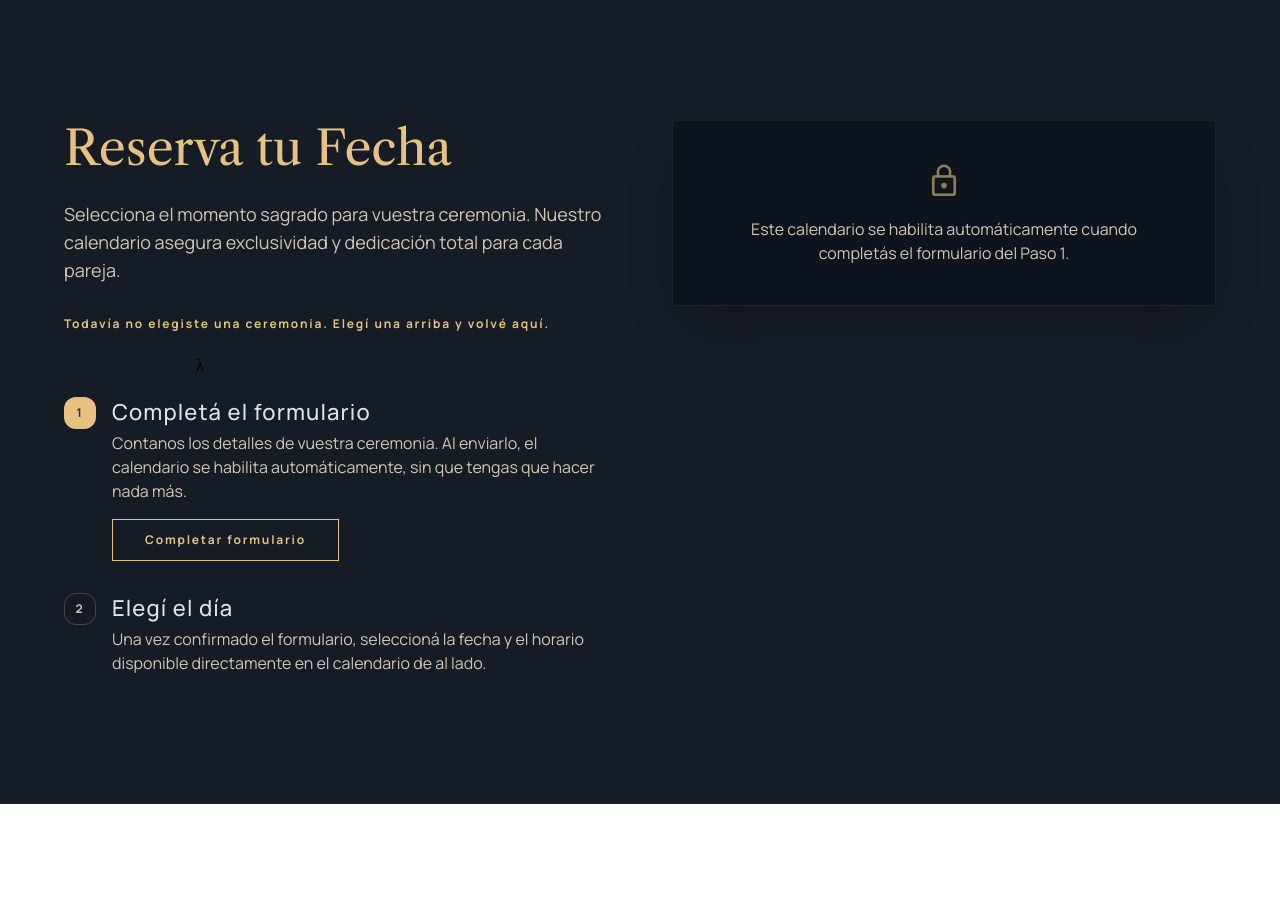
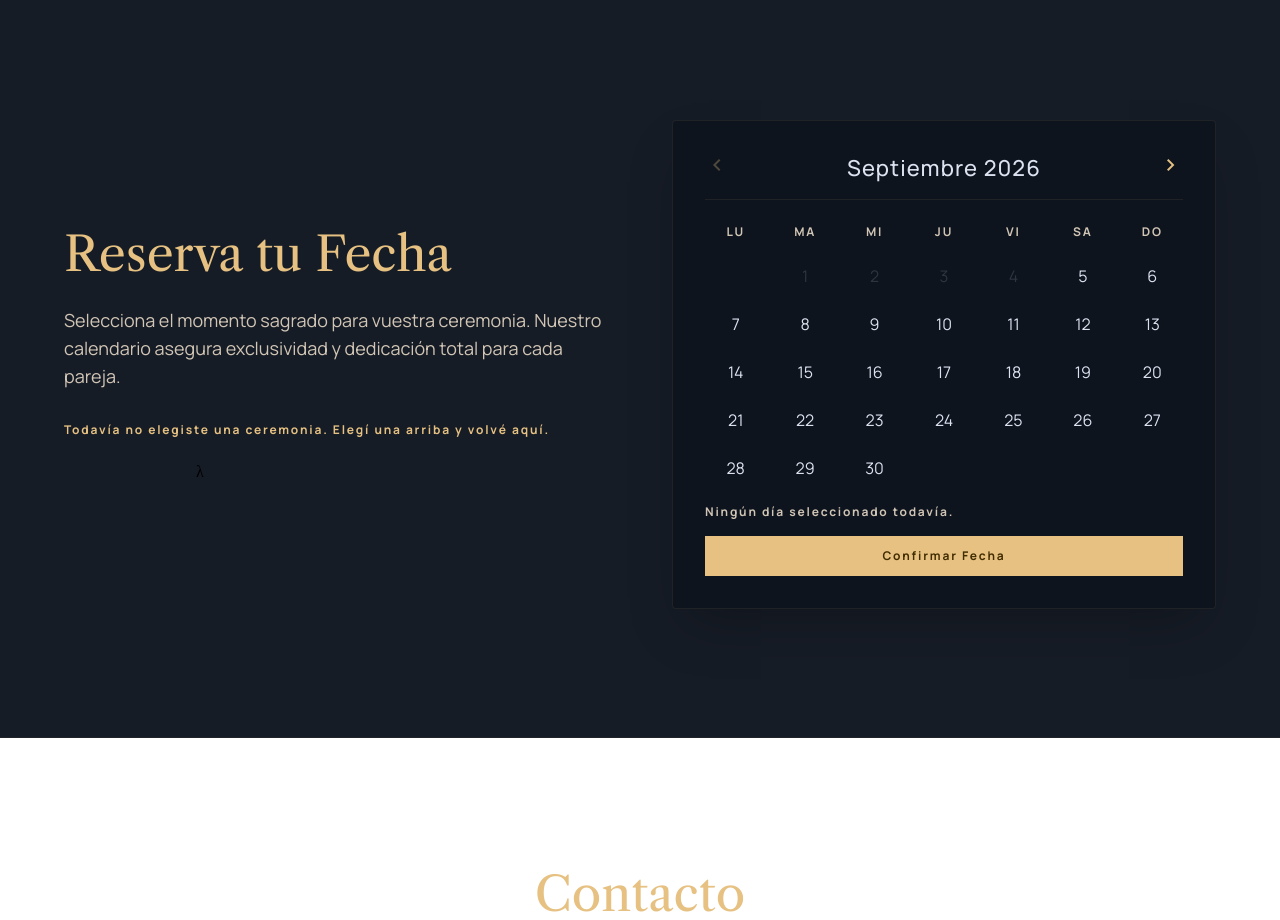
Before and after one commit to paulachiaia38-spec/tourmaline-parfait-502c7b, a website: page index.html in a window 1280 px wide. Shown: the part 1740-2660 px from the top of the page. Drawn offline with nearby package versions, Linux system fonts and the light colour scheme; no server answers.

Commit message:
Add files via upload

```diff
--- a/index.html
+++ b/index.html
@@ -210,53 +210,29 @@
 </section>
 <!-- Booking Section -->
 <section class="py-section-gap px-margin-mobile md:px-margin-desktop bg-surface-container-low border-y border-outline-variant/20" id="agenda">
-<div class="max-w-container-max mx-auto grid grid-cols-1 md:grid-cols-2 gap-16 items-start">
+<div class="max-w-container-max mx-auto grid grid-cols-1 md:grid-cols-2 gap-16 items-center">
 <div>
 <h2 class="font-headline-lg text-headline-lg text-primary mb-6">Reserva tu Fecha</h2>
 <p class="font-body-lg text-body-lg text-on-surface-variant mb-8">
                         Selecciona el momento sagrado para vuestra ceremonia. Nuestro calendario asegura exclusividad y dedicación total para cada pareja.
                     </p>
-<p class="font-label-caps text-label-caps text-primary mb-8" id="agenda-ceremonia-seleccionada">Todavía no elegiste una ceremonia. Elegí una arriba y volvé aquí.</p>
+<p class="font-label-caps text-label-caps text-primary" id="agenda-ceremonia-seleccionada">Todavía no elegiste una ceremonia. Elegí una arriba y volvé aquí.</p>
 <div class="ritual-divider w-1/2 mx-0"></div>
-<div class="space-y-8 mt-8">
-<div class="flex items-start gap-4">
-<span class="flex-shrink-0 w-8 h-8 rounded-full bg-primary text-on-primary font-label-caps text-label-caps flex items-center justify-center">1</span>
-<div>
-<h4 class="font-title-lg text-title-lg text-on-surface mb-1">Completá el formulario</h4>
-<p class="font-body-md text-body-md text-on-surface-variant mb-4">Contanos los detalles de vuestra ceremonia. Al enviarlo, el calendario se habilita automáticamente, sin que tengas que hacer nada más.</p>
-<button class="border border-primary text-primary hover:bg-primary hover:text-on-primary font-label-caps text-label-caps py-3 px-8 rounded-DEFAULT transition-colors" id="btn-abrir-formulario" type="button">
-                                Completar formulario
-                            </button>
 </div>
+<div class="bg-surface border border-outline-variant/30 p-8 rounded-lg shadow-2xl">
+<div class="flex justify-between items-center mb-6 border-b border-outline-variant/30 pb-4">
+<button class="text-primary hover:text-primary-fixed disabled:opacity-30 disabled:cursor-not-allowed" id="btn-mes-anterior" onclick="cambiarMes(-1)" type="button"><span class="material-symbols-outlined">chevron_left</span></button>
+<span class="font-title-lg text-title-lg text-on-surface capitalize" id="calendario-mes-actual"></span>
+<button class="text-primary hover:text-primary-fixed disabled:opacity-30 disabled:cursor-not-allowed" id="btn-mes-siguiente" onclick="cambiarMes(1)" type="button"><span class="material-symbols-outlined">chevron_right</span></button>
 </div>
-<div class="flex items-start gap-4">
-<span class="flex-shrink-0 w-8 h-8 rounded-full border border-outline-variant text-on-surface-variant font-label-caps text-label-caps flex items-center justify-center">2</span>
-<div>
-<h4 class="font-title-lg text-title-lg text-on-surface mb-1">Elegí el día</h4>
-<p class="font-body-md text-body-md text-on-surface-variant">Una vez confirmado el formulario, seleccioná la fecha y el horario disponible directamente en el calendario de al lado.</p>
+<div class="grid grid-cols-7 gap-2 text-center font-label-caps text-label-caps text-on-surface-variant mb-4">
+<div>LU</div><div>MA</div><div>MI</div><div>JU</div><div>VI</div><div>SA</div><div>DO</div>
 </div>
-</div>
-</div>
-</div>
-<div class="bg-surface border border-outline-variant/30 rounded-lg shadow-2xl overflow-hidden">
-<!-- Estado: bloqueado -->
-<div class="p-10 text-center" id="calendario-locked">
-<span class="material-symbols-outlined text-primary text-4xl mb-4 opacity-60">lock</span>
-<p class="font-body-md text-body-md text-on-surface-variant">Este calendario se habilita automáticamente cuando completás el formulario del Paso 1.</p>
-</div>
-<!-- Estado: esperando confirmación -->
-<div class="hidden p-10 text-center" id="calendario-waiting">
-<div class="mx-auto mb-4 w-8 h-8 border-2 border-outline-variant border-t-primary rounded-full animate-spin"></div>
-<p class="font-label-caps text-label-caps text-primary mb-2">Esperando confirmación del formulario…</p>
-<p class="font-body-md text-body-md text-on-surface-variant">Esto se actualiza solo apenas lo envíes.</p>
-</div>
-<!-- Estado: desbloqueado -->
-<div class="hidden" id="calendario-unlocked">
-<div class="bg-primary text-on-primary font-label-caps text-label-caps py-4 px-6">
-                        ✓ Formulario recibido — elegí día y horario disponible
-                    </div>
-<iframe frameborder="0" id="google-calendar-iframe" style="width:100%; height:600px; display:block; border:0;"></iframe>
-</div>
+<div class="grid grid-cols-7 gap-2 text-center font-body-md text-body-md" id="calendario-dias"></div>
+<p class="font-label-caps text-label-caps text-on-surface-variant mt-4" id="fecha-seleccionada-texto">Ningún día seleccionado todavía.</p>
+<button class="w-full mt-4 bg-primary text-on-primary font-label-caps text-label-caps py-3 rounded-DEFAULT hover:opacity-90 transition-opacity" id="btn-confirmar-fecha" onclick="confirmarFecha()" type="button">
+                        Confirmar Fecha
+                    </button>
 </div>
 </div>
 </section>
@@ -269,6 +245,8 @@
 <p class="hidden">
 <label>No completar: <input name="bot-field"/></label>
 </p>
+<input id="input-ceremonia" name="Ceremonia" type="hidden" value=""/>
+<input id="input-fecha" name="Fecha solicitada" type="hidden" value=""/>
 <div class="grid grid-cols-1 md:grid-cols-2 gap-6">
 <div>
 <label class="block font-label-caps text-label-caps text-on-surface-variant mb-2">Nombres</label>
@@ -430,83 +408,110 @@
             document.getElementById('agenda').scrollIntoView({ behavior: 'smooth' });
         }
 
-        // ---- Google Form + Google Calendar (Paso 1 desbloquea Paso 2) ----
-        // Reemplazar estos 4 valores por los tuyos (ver instrucciones del README interno):
-        const FORM_BASE_URL = 'https://docs.google.com/forms/d/e/TU_FORM_ID/viewform';
-        const TOKEN_ENTRY_ID = 'entry.111111111';       // ID del campo oculto "token_sesion" en el Form
-        const CEREMONIA_ENTRY_ID = 'entry.222222222';   // ID del campo "Ceremonia" en el Form (opcional)
-        const CALENDAR_SCHEDULE_URL = 'https://calendar.google.com/calendar/appointments/schedules/TU_SCHEDULE_ID?gv=true';
-        const POLL_INTERVAL_MS = 3000;
+        // ---- Calendario dinámico (mes actual + 12 meses hacia adelante) ----
+        const MESES = ['enero', 'febrero', 'marzo', 'abril', 'mayo', 'junio', 'julio', 'agosto', 'septiembre', 'octubre', 'noviembre', 'diciembre'];
+        const hoy = new Date();
+        hoy.setHours(0, 0, 0, 0);
+        const mesInicial = new Date(hoy.getFullYear(), hoy.getMonth(), 1);
+        const mesMaximo = new Date(hoy.getFullYear(), hoy.getMonth() + 11, 1); // 12 meses navegables en total
+        let mesVisible = new Date(mesInicial);
+        let fechaSeleccionada = null;
 
-        function obtenerOCrearToken() {
-            let token = localStorage.getItem('horkion-form-token');
-            if (!token) {
-                token = crypto.randomUUID();
-                localStorage.setItem('horkion-form-token', token);
-            }
-            return token;
+        function cambiarMes(delta) {
+            const nuevoMes = new Date(mesVisible.getFullYear(), mesVisible.getMonth() + delta, 1);
+            if (nuevoMes < mesInicial || nuevoMes > mesMaximo) return;
+            mesVisible = nuevoMes;
+            renderCalendario();
         }
 
-        const formToken = obtenerOCrearToken();
-        let pollTimer = null;
+        function renderCalendario() {
+            const etiquetaMes = document.getElementById('calendario-mes-actual');
+            etiquetaMes.textContent = MESES[mesVisible.getMonth()] + ' ' + mesVisible.getFullYear();
 
-        function mostrarLocked() {
-            document.getElementById('calendario-locked').classList.remove('hidden');
-            document.getElementById('calendario-waiting').classList.add('hidden');
-            document.getElementById('calendario-unlocked').classList.add('hidden');
-        }
+            document.getElementById('btn-mes-anterior').disabled = (mesVisible.getFullYear() === mesInicial.getFullYear() && mesVisible.getMonth() === mesInicial.getMonth());
+            document.getElementById('btn-mes-siguiente').disabled = (mesVisible.getFullYear() === mesMaximo.getFullYear() && mesVisible.getMonth() === mesMaximo.getMonth());
 
-        function mostrarWaiting() {
-            document.getElementById('calendario-locked').classList.add('hidden');
-            document.getElementById('calendario-waiting').classList.remove('hidden');
-            document.getElementById('calendario-unlocked').classList.add('hidden');
-        }
+            const contenedorDias = document.getElementById('calendario-dias');
+            contenedorDias.innerHTML = '';
 
-        function mostrarUnlocked() {
-            document.getElementById('calendario-locked').classList.add('hidden');
-            document.getElementById('calendario-waiting').classList.add('hidden');
-            document.getElementById('calendario-unlocked').classList.remove('hidden');
+            const primerDiaDelMes = new Date(mesVisible.getFullYear(), mesVisible.getMonth(), 1);
+            const diasEnElMes = new Date(mesVisible.getFullYear(), mesVisible.getMonth() + 1, 0).getDate();
+            // Lunes = 0 ... Domingo = 6
+            const offsetInicial = (primerDiaDelMes.getDay() + 6) % 7;
 
-            const iframe = document.getElementById('google-calendar-iframe');
-            if (!iframe.src) iframe.src = CALENDAR_SCHEDULE_URL;
+            for (let i = 0; i < offsetInicial; i++) {
+                const vacio = document.createElement('div');
+                contenedorDias.appendChild(vacio);
+            }
 
-            localStorage.setItem('horkion-form-completado', 'true');
-            if (pollTimer) clearInterval(pollTimer);
-        }
+            for (let dia = 1; dia <= diasEnElMes; dia++) {
+                const fechaCelda = new Date(mesVisible.getFullYear(), mesVisible.getMonth(), dia);
+                const celda = document.createElement('div');
+                celda.textContent = dia;
 
-        async function chequearEstadoFormulario() {
-            try {
-                const res = await fetch('/.netlify/functions/check-status?token=' + encodeURIComponent(formToken));
-                const data = await res.json();
-                if (data.completed) mostrarUnlocked();
-            } catch (err) {
-                console.error('Error consultando estado del formulario:', err);
+                const esPasado = fechaCelda < hoy;
+                const esSeleccionada = fechaSeleccionada && fechaCelda.getTime() === fechaSeleccionada.getTime();
+
+                if (esPasado) {
+                    celda.className = 'py-2 rounded text-surface-variant cursor-not-allowed';
+                } else if (esSeleccionada) {
+                    celda.className = 'py-2 bg-primary text-on-primary rounded font-bold shadow-[0_0_10px_rgba(230,193,130,0.5)] cursor-pointer';
+                } else {
+                    celda.className = 'py-2 hover:bg-primary/20 rounded cursor-pointer text-on-surface';
+                    celda.addEventListener('click', () => {
+                        fechaSeleccionada = fechaCelda;
+                        renderCalendario();
+                        actualizarTextoFecha();
+                    });
+                }
+
+                contenedorDias.appendChild(celda);
             }
         }
 
-        function iniciarPolling() {
-            chequearEstadoFormulario();
-            pollTimer = setInterval(chequearEstadoFormulario, POLL_INTERVAL_MS);
+        function actualizarTextoFecha() {
+            const texto = document.getElementById('fecha-seleccionada-texto');
+            if (!fechaSeleccionada) {
+                texto.textContent = 'Ningún día seleccionado todavía.';
+                return;
+            }
+            const dd = String(fechaSeleccionada.getDate()).padStart(2, '0');
+            const mm = MESES[fechaSeleccionada.getMonth()];
+            const yyyy = fechaSeleccionada.getFullYear();
+            texto.textContent = 'Fecha seleccionada: ' + dd + ' de ' + mm + ' de ' + yyyy;
         }
 
-        document.getElementById('btn-abrir-formulario').addEventListener('click', () => {
-            const params = new URLSearchParams();
-            params.set('usp', 'pp_url');
-            params.set(TOKEN_ENTRY_ID, formToken);
-            if (ceremoniaSeleccionada) {
-                params.set(CEREMONIA_ENTRY_ID, ceremoniaSeleccionada);
+        renderCalendario();
+
+        // ---- Confirmar reserva ----
+        function confirmarFecha() {
+            if (!ceremoniaSeleccionada) {
+                alert('Por favor, elegí primero una ceremonia en la sección "Selecciona tu Ceremonia".');
+                document.getElementById('rituales').scrollIntoView({ behavior: 'smooth' });
+                return;
             }
-            window.open(FORM_BASE_URL + '?' + params.toString(), '_blank', 'noopener');
-            mostrarWaiting();
-            iniciarPolling();
-        });
+            if (!fechaSeleccionada) {
+                alert('Por favor, elegí un día en el calendario.');
+                return;
+            }
 
-        // Estado inicial al cargar la página
-        if (localStorage.getItem('horkion-form-completado') === 'true') {
-            mostrarUnlocked();
-        } else {
-            mostrarLocked();
-            iniciarPolling(); // por si ya completó el form antes y vuelve a entrar
+            const dd = String(fechaSeleccionada.getDate()).padStart(2, '0');
+            const mm = MESES[fechaSeleccionada.getMonth()];
+            const yyyy = fechaSeleccionada.getFullYear();
+            const resumen = 'Quiero reservar la ceremonia "' + ceremoniaSeleccionada + '" para el día ' + dd + ' de ' + mm + ' de ' + yyyy + '.';
+
+            // Precarga los datos en el formulario de contacto/reserva para que confirmen el pedido
+            const inputCeremonia = document.getElementById('input-ceremonia');
+            const inputFecha = document.getElementById('input-fecha');
+            const mensajeInput = document.querySelector('#contacto textarea');
+            if (inputCeremonia) inputCeremonia.value = ceremoniaSeleccionada;
+            if (inputFecha) inputFecha.value = dd + ' de ' + mm + ' de ' + yyyy;
+            if (mensajeInput) {
+                mensajeInput.value = resumen;
+            }
+
+            alert('¡Listo! Preseleccionaste "' + ceremoniaSeleccionada + '" para el ' + dd + ' de ' + mm + ' de ' + yyyy + '. Completá tus datos abajo y enviá el formulario para que te confirmemos la reserva.');
+            document.getElementById('contacto').scrollIntoView({ behavior: 'smooth' });
         }
     </script>
 <script>
```
Also changed, not shown: netlify.toml.
